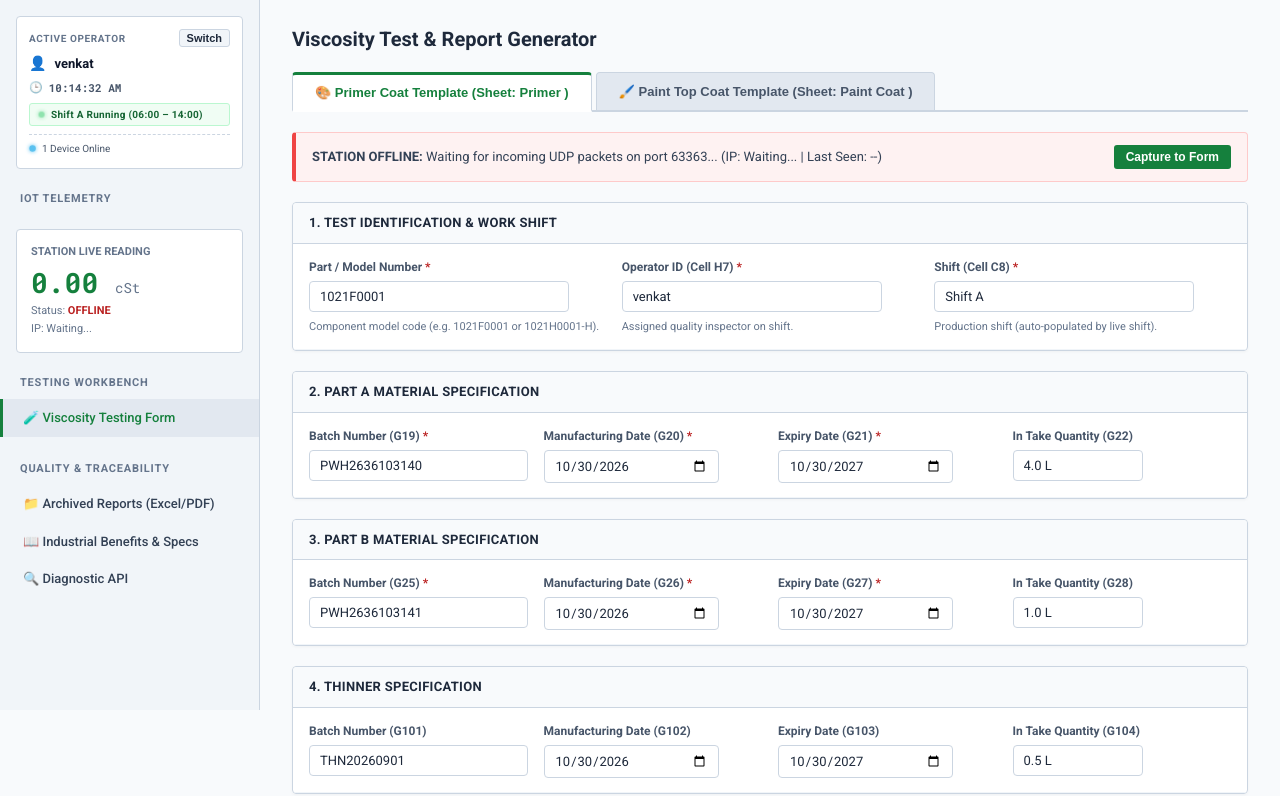
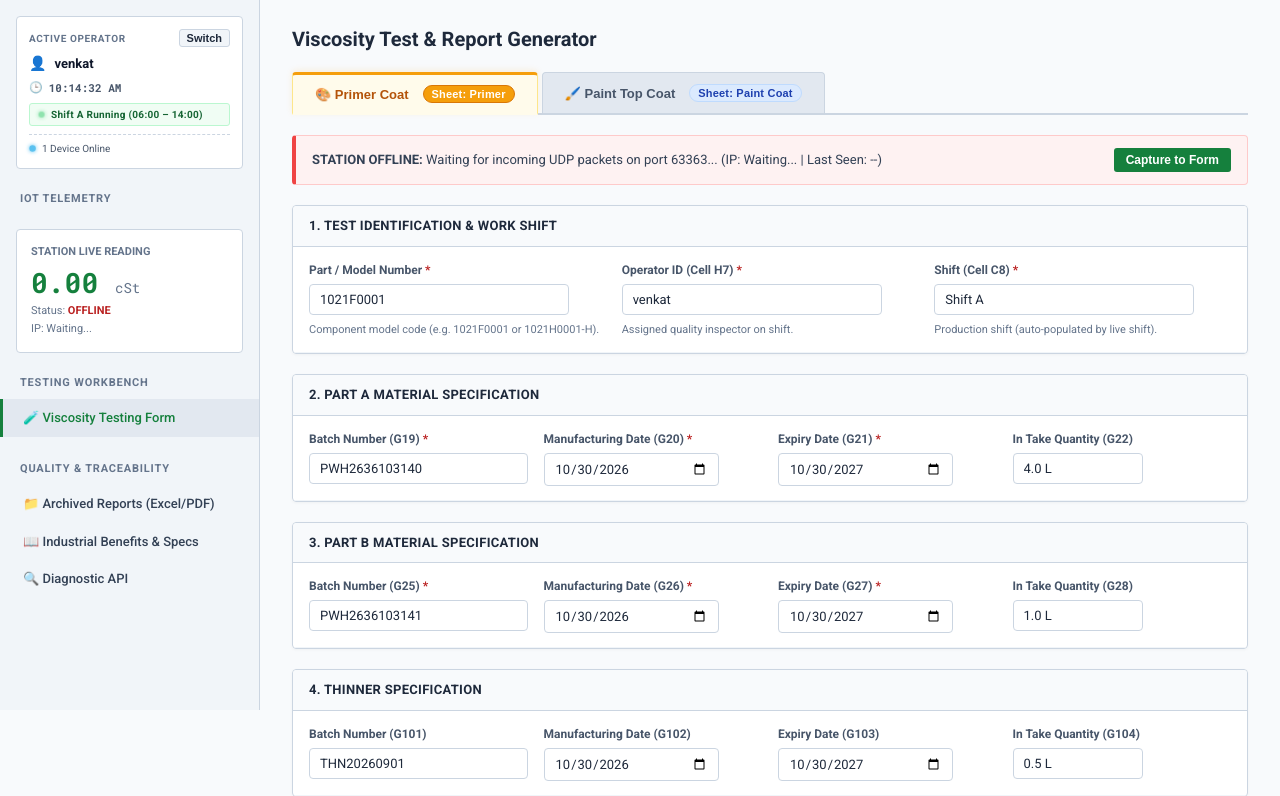
Before and after one commit to krishna99-tech/rheosync, a Flask app: page / in a window 1280 px wide. Shown: the part 90-886 px from the top of the page. Run offline with Flask 3, Linux system fonts and the light colour scheme.

Commit message:
feat: add index template for viscosity testing and report generation

```diff
--- a/templates/index.html
+++ b/templates/index.html
@@ -45,10 +45,65 @@
   }
   .django-tab.active {
     background: #fff;
-    color: var(--primary);
-    border-top: 3px solid var(--primary);
     margin-bottom: -2px;
-    border-bottom: 2px solid #fff;
+  }
+  #tab-primer:hover {
+    background: #fef3c7;
+    color: #92400e;
+  }
+  #tab-paint:hover {
+    background: #dbeafe;
+    color: #1e40af;
+  }
+  /* Primer Coat: Warm Amber / Orange Theme */
+  #tab-primer.active {
+    background: #fffbeb;
+    color: #b45309;
+    border-top: 3px solid #f59e0b;
+    border-left: 1px solid #fde68a;
+    border-right: 1px solid #fde68a;
+    border-bottom: 2px solid #fffbeb;
+    box-shadow: 0 -2px 6px rgba(245, 158, 11, 0.12);
+  }
+  /* Paint Top Coat: Royal / Cobalt Blue Theme */
+  #tab-paint.active {
+    background: #eff6ff;
+    color: #1d4ed8;
+    border-top: 3px solid #3b82f6;
+    border-left: 1px solid #bfdbfe;
+    border-right: 1px solid #bfdbfe;
+    border-bottom: 2px solid #eff6ff;
+    box-shadow: 0 -2px 6px rgba(59, 130, 246, 0.12);
+  }
+  /* Sheet Badges */
+  .sheet-pill {
+    font-size: 11px;
+    padding: 2px 8px;
+    border-radius: 12px;
+    font-weight: 600;
+    letter-spacing: 0.2px;
+    margin-left: 6px;
+    transition: all 0.2s ease;
+  }
+  .sheet-primer {
+    background: #fef3c7;
+    color: #92400e;
+    border: 1px solid #fde68a;
+  }
+  #tab-primer.active .sheet-primer {
+    background: #f59e0b;
+    color: #ffffff;
+    border-color: #d97706;
+  }
+  .sheet-paint {
+    background: #dbeafe;
+    color: #1e40af;
+    border: 1px solid #bfdbfe;
+  }
+  #tab-paint.active .sheet-paint {
+    background: #3b82f6;
+    color: #ffffff;
+    border-color: #2563eb;
   }
 
   /* DJANGO ALERT BANNER */
@@ -416,10 +471,12 @@
   <!-- DJANGO TABS: PRIMER VS PAINT COAT -->
   <div class="django-tabs-bar">
     <button type="button" class="django-tab active" id="tab-primer" onclick="selectTemplate('Primer ')">
-      🎨 Primer Coat Template (Sheet: Primer )
+      <span>🎨 Primer Coat</span>
+      <span class="sheet-pill sheet-primer">Sheet: Primer</span>
     </button>
     <button type="button" class="django-tab" id="tab-paint" onclick="selectTemplate('Paint Coat ')">
-      🖌️ Paint Top Coat Template (Sheet: Paint Coat )
+      <span>🖌️ Paint Top Coat</span>
+      <span class="sheet-pill sheet-paint">Sheet: Paint Coat</span>
     </button>
   </div>
 
@@ -428,8 +485,8 @@
     <label for="mobile-template-select">Coating Process Template</label>
     <div class="mobile-select-wrapper">
       <select id="mobile-template-select" onchange="selectTemplate(this.value)">
-        <option value="Primer ">🎨 Primer Coat Template (Sheet: Primer )</option>
-        <option value="Paint Coat ">🖌️ Paint Top Coat Template (Sheet: Paint Coat )</option>
+        <option value="Primer ">🎨 Primer Coat (Sheet: Primer )</option>
+        <option value="Paint Coat ">🖌️ Paint Top Coat (Sheet: Paint Coat )</option>
       </select>
       <div class="mobile-select-arrow">▼</div>
     </div>
@@ -629,13 +686,25 @@
     if (templateName === 'Primer ') {
       if (tabPrimer) tabPrimer.className = 'django-tab active';
       if (tabPaint) tabPaint.className = 'django-tab';
-      if (targetLabel) targetLabel.innerText = 'Primer  | Cell I108';
+      if (targetLabel) {
+        targetLabel.innerText = 'Primer  | Cell I108';
+        targetLabel.style.color = '#b45309';
+      }
+      if (mobileSelect) {
+        mobileSelect.style.borderColor = '#f59e0b';
+      }
       document.getElementById('min_viscosity').value = '18.00';
       document.getElementById('max_viscosity').value = '24.00';
     } else {
       if (tabPaint) tabPaint.className = 'django-tab active';
       if (tabPrimer) tabPrimer.className = 'django-tab';
-      if (targetLabel) targetLabel.innerText = 'Paint Coat  | Cell I108';
+      if (targetLabel) {
+        targetLabel.innerText = 'Paint Coat  | Cell I108';
+        targetLabel.style.color = '#1d4ed8';
+      }
+      if (mobileSelect) {
+        mobileSelect.style.borderColor = '#3b82f6';
+      }
       document.getElementById('min_viscosity').value = '22.00';
       document.getElementById('max_viscosity').value = '28.00';
     }
```
